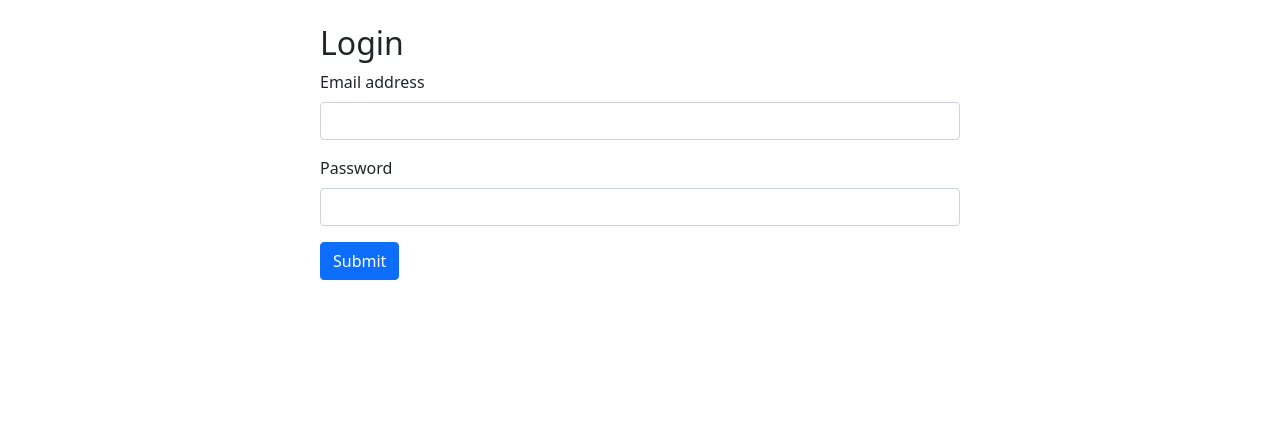
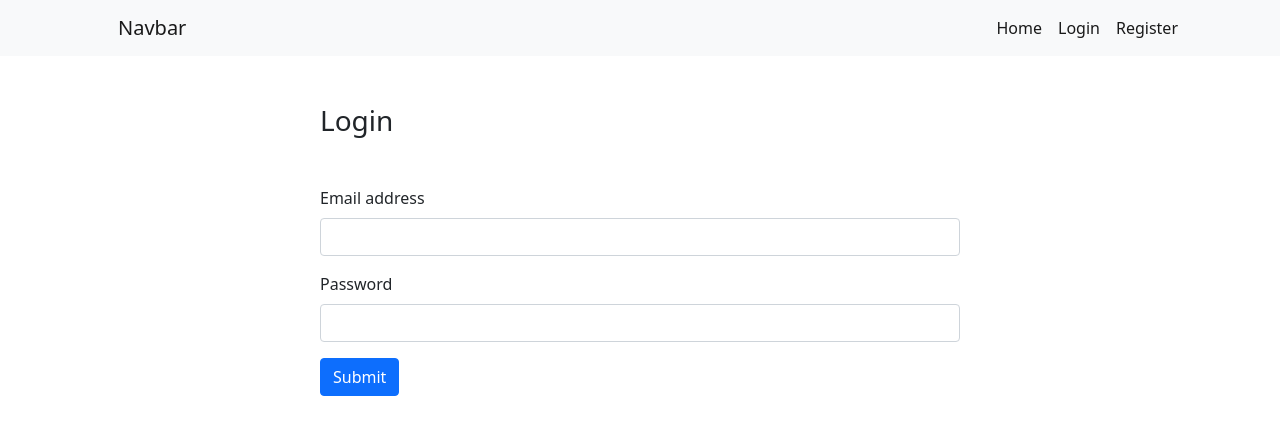
Before and after one commit to michoti/react-ecommerce, a React (Create React App) app: page /login in a window 1280 px wide. Shown: the top 434 px of the page. Built offline with nearby package versions, Linux system fonts and the light colour scheme.

Commit message:
modified

```diff
--- a/src/App.js
+++ b/src/App.js
@@ -5,12 +5,20 @@ import Profile from "./components/admin/Profile";
 import Login from "./components/frontend/auth/Login";
 import Register from "./components/frontend/auth/Register";
 import MasterLayout from "./layouts/admin/MasterLayout";
+import { MainPageLayout } from "./layouts/frontend/MainPageLayout";
 import axios from "axios";
+import Home from "./pages/Home";
 
 axios.defaults.baseURL = "http://localhost:8000/";
 axios.defaults.headers.post['Content-Type'] = 'application/json';
 axios.defaults.headers.post['Accept'] = 'application/json';
+
 axios.defaults.withCredentials = true;
+axios.interceptors.request.use(function (config) {
+  const token = localStorage.getItem('auth_token');
+  config.headers.Authorization = token ? `Bearer ${token}` : '';
+  return config;
+})
 
 
 function App() {
@@ -18,8 +26,12 @@ function App() {
     <div>
       <Router>
         <Routes>
-          <Route path="/login" element={<Login />} />
-          <Route path="/register" element={<Register />} />
+          <Route path="/" element={<MainPageLayout />}>
+              <Route index element={<Home />}/>
+              <Route path="/login" element={<Login />} />
+              <Route path="/register" element={<Register />} />
+          </Route>
+
           <Route path="/admin/dashboard" element={<MasterLayout />}>
             <Route index element={<Dashboard />} />
             <Route path="profile" element={<Profile />} />
--- a/src/components/frontend/auth/Login.js
+++ b/src/components/frontend/auth/Login.js
@@ -32,7 +32,7 @@ const Login = () => {
                 localStorage.setItem('auth_token', res.data.token);
                 localStorage.setItem('auth_name', res.data.username);
                 swal('success', res.data.message , 'success');
-                navigate('/');
+                navigate('/admin/dashboard');
 
             }
             else if (res.data.status === 401)
@@ -50,7 +50,9 @@ const Login = () => {
   return (
     <>
      <div className='offset-lg-3 col-lg-6 my-4'>
-            <h2>Login</h2>
+            <div className='my-5'>
+                <h3>Login</h3>
+            </div>
             <form onSubmit={loginSubmit}>
                 <div className="mb-3">
                     <label for="exampleInputEmail1" className="form-label">Email address</label>
--- a/src/components/frontend/auth/Register.js
+++ b/src/components/frontend/auth/Register.js
@@ -52,6 +52,9 @@ const Register = () => {
   return (
         <>
         <div className='offset-lg-3 col-lg-6 my-4'>
+            <div className='my-5'>
+                <h3>Register</h3>
+            </div>
             <form onSubmit={regSubmit}>
                 <div className="mb-3">
                     <label className="form-label">Name</label>
--- a/src/layouts/admin/Navbar.js
+++ b/src/layouts/admin/Navbar.js
@@ -1,7 +1,26 @@
+import axios from 'axios';
 import React from 'react';
-import { Link } from 'react-router-dom';
+import { Link, useNavigate } from 'react-router-dom';
+import swal from 'sweetalert';
 
 const Navbar = () => {
+
+    const navigate = useNavigate();
+
+    const logoutSubmit = (e) => {
+        e.preventDefault();
+
+        axios.post(`api/logout`).then(res => {
+            if(res.data.status === 200)
+            {
+                localStorage.removeItem('auth_token');
+                localStorage.removeItem('auth_name');
+                swal("Logged out", res.data.message, 'success');
+                navigate('/');
+            }
+        });
+    }
+
   return (
     <nav className="sb-topnav navbar navbar-expand navbar-dark bg-dark">
 
@@ -23,7 +42,7 @@ const Navbar = () => {
                         <li><Link className="dropdown-item" to="#!">Settings</Link></li>
                         <li><Link className="dropdown-item" to="#!">Activity Log</Link></li>
                         <li><hr className="dropdown-divider" /></li>
-                        <li><Link className="dropdown-item" to="#!">Logout</Link></li>
+                        <li><button type="btn" onClick={logoutSubmit}>Logout</button></li>
                     </ul>
                 </li>
             </ul>
--- /dev/null
+++ b/src/layouts/frontend/MainPageLayout.js
@@ -0,0 +1,12 @@
+import React from 'react'
+import { Outlet } from 'react-router-dom'
+import TopNavbar from './TopNavbar'
+
+export const MainPageLayout = () => {
+  return (
+    <>
+    <TopNavbar />
+    <Outlet />
+    </>
+  )
+}
--- /dev/null
+++ b/src/layouts/frontend/TopNavbar.js
@@ -0,0 +1,30 @@
+import React from 'react'
+import { Link } from 'react-router-dom'
+
+const TopNavbar = () => {
+  return (
+    <>
+      <nav className="navbar navbar-expand-lg bg-light">
+        <div className='container'>
+            <div className="container-fluid">
+            <Link className="navbar-brand" to="/">Navbar</Link>
+            </div>
+            <ul className="navbar-nav">
+                <li className="nav-item">
+                <Link className='nav-link active' to='/' >Home</Link>
+                </li>
+                <li className="nav-item">
+                <Link className='nav-link active' to='/login'>Login</Link>
+                </li>
+                <li className="nav-item">
+                <Link className='nav-link active' to='/register'>Register</Link>
+                </li>
+            </ul>
+            </div>
+        </nav>
+
+    </>
+  )
+}
+
+export default TopNavbar
--- /dev/null
+++ b/src/pages/Home.js
@@ -0,0 +1,9 @@
+import React from 'react'
+
+const Home = () => {
+  return (
+    <div>Home</div>
+  )
+}
+
+export default Home
```
